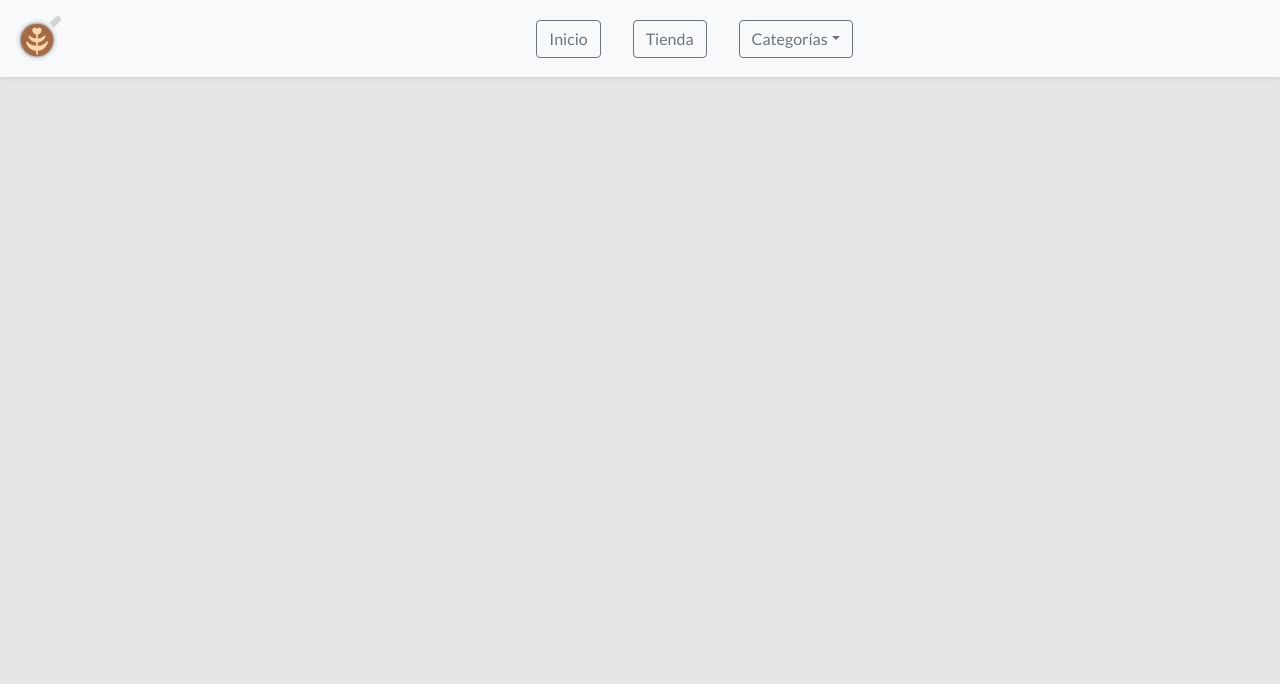
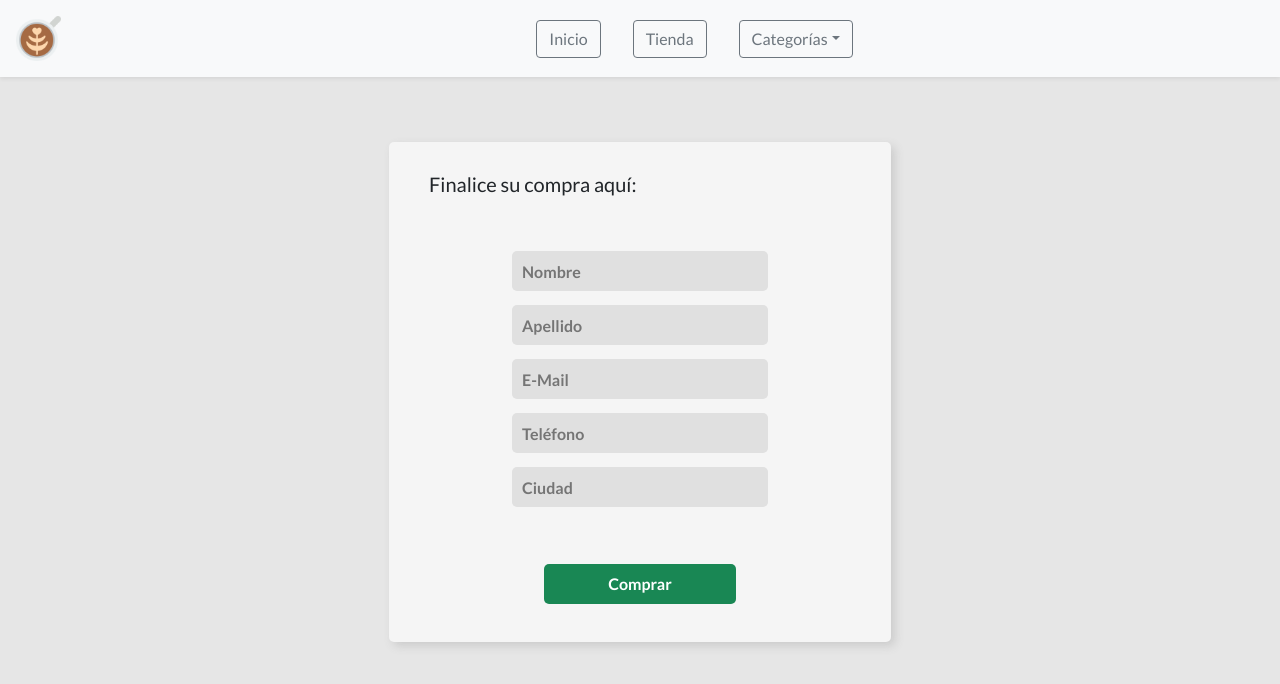
Before and after one commit to octaviosancho-dev/coffee-shop-react, a React (Create React App) app: page /order in a window 1280 px wide. Shown: the top 684 px of the page. Built offline with nearby package versions, Linux system fonts and the light colour scheme.

Commit message:
post-firestore

```diff
--- a/src/App.jsx
+++ b/src/App.jsx
@@ -4,11 +4,11 @@ import NavBar from './components/Layout/NavBar';
 import ItemListContainer from './components/ItemListContainer/ItemListContainer';
 import ItemDetailContainer from './components/ItemDetailContainer/ItemDetailContainer';
 import Cart from './components/Cart/Cart'
+import OrderForm from './components/Cart/Order';
 // Routing
 import { BrowserRouter, Routes, Route } from 'react-router-dom';
 // Context
 import { ItemsProvider } from './components/Context/CartContext';
-
 
 function App() {
 
@@ -22,6 +22,7 @@ function App() {
         <Route path='/item/:id' element={<ItemDetailContainer/>}/>
         <Route path='/categories/:categoryid' element={<ItemListContainer/>}/>
         <Route path='/cart' element={<Cart/>}/>
+        <Route path='/order' element={<OrderForm/>}/>
       </Routes>
     </BrowserRouter>
   </ItemsProvider>
--- a/src/assets/css/App.css
+++ b/src/assets/css/App.css
@@ -202,3 +202,69 @@ body {
   height: 1px;
   margin: 0 auto;
 }
+
+.boxOrder {
+  display: flex;
+  flex-flow: column wrap;
+  align-items: center;
+  justify-content: flex-start;
+  border: none;
+  border-radius: 5px;
+  margin: 15px;
+  padding: 20px;
+  background-color: rgb(245, 245, 245);
+  box-shadow: 4px 4px 10px rgba(92, 92, 92, 0.192);
+  width: 50%;
+  min-width: 250px;
+  min-height: 500px;
+}
+.boxOrder > h5 {
+  align-self: flex-start;
+  margin-top: 10px;
+  margin-left: 20px;
+}
+.orderForm {
+  display: flex;
+  flex-flow: column wrap;
+  justify-content: center;
+  margin-top: 40px;
+}
+.orderForm > input {
+  border: none;
+  background-color: rgb(224, 224, 224);
+  height: 40px;
+  width: 20vw;
+  min-width: 150px;
+  margin: 7px;
+  border-radius: 5px;
+  padding: 10px;
+  align-self: center;
+}
+.orderForm > button {
+  background-color: #198754;
+  margin-top: 50px;
+  width: 15vw;
+  min-width: 100px;
+}
+.successContainer {
+  display: flex;
+  flex-flow: column wrap;
+  align-items: center;
+}
+.successMsg {
+  background-color: #1987542d;
+  color: #247a52;
+  padding: 10px;
+  border-radius: 5px;
+  margin-top: 20px;
+}
+.successMsg > h5 {
+  font-size: 15px;
+  font-weight: 700;
+}
+.cartButton {
+  max-width: 75vw;
+  margin: 0 auto;
+  display: flex;
+  justify-content: flex-end;
+}
--- a/src/components/Cart/Cart.jsx
+++ b/src/components/Cart/Cart.jsx
@@ -18,7 +18,9 @@ const Cart = () => {
 
   return (
     <Fragment>
-      {loading ? (<Spinner/>) : <div className='itemContainer justify-content-start'>
+      {loading ? (<Spinner/>) :
+      <>
+        <div className='itemContainer justify-content-start'>
           <div><h1>Su Compra:</h1></div>
           <div className='boxCart'>
             {items.length !== 0 ?
@@ -63,7 +65,9 @@ const Cart = () => {
             <img src={cartMug} alt="cart" style={{width: '5vw', maxWidth: '125px'}}/>
             <h1 className='m-0 fs-3'>Total: $ {acum}</h1>
           </div> : null}
-      </div>}
+        </div>
+        <div className='cartButton'><Link to='/order'><button className='buttons' style={{backgroundColor: '#198754'}}>Finalizar Compra</button></Link></div>
+      </>}
     </Fragment>
   );
 };
--- /dev/null
+++ b/src/components/Cart/Order.jsx
@@ -0,0 +1,99 @@
+import React, {Fragment, useState, useContext} from 'react';
+import { ItemsContext } from '../Context/CartContext';
+import SuccessMsg from './SuccessMsg';
+// Firebase - Firestore
+import { collection, addDoc } from 'firebase/firestore';
+import { db } from '../../firebase/firebaseConfig';
+
+
+const OrderForm = () => {
+
+  const {items} = useContext(ItemsContext);
+
+  const initialState = {
+    buyer: {
+      name: '',
+      lastName: '',
+      email: '',
+      phone: '',
+      city: ''
+    },
+    items: [
+      {
+        id: '',
+        title: '',
+        price: ''
+      }
+    ],
+    date: '',
+    total: null
+  }
+
+  const [values, setValues] = useState(initialState);
+
+  // Guardar ID de la orden
+  const [orderID, setOrderID] = useState('');
+
+  const handleOnChange = (e) => {
+    const { value, name } = e.target;
+    setValues( {...values, buyer: {[name]: value}} ); //! cada vez que escribo en el input, me borra las keys anteriores
+    console.log(values);
+  };
+
+  const onSubmit = async (e) => {
+    e.preventDefault();
+
+    const docRef = await addDoc(collection(db, "orders"), {
+      values,
+    });
+    console.log("Document written with ID: ", docRef.id);
+    setOrderID(docRef.id);
+    setValues(initialState);
+  };
+
+  return (
+    <Fragment>
+      <div className='itemContainer'>
+        <div className='boxOrder'>
+          <h5>Finalice su compra aquí:</h5>
+          <form className='orderForm' onSubmit={onSubmit}>
+            <input
+              placeholder='Nombre'
+              name='name'
+              value={values.name}
+              onChange={handleOnChange}
+            />
+            <input
+              placeholder='Apellido'
+              name='lastName'
+              value={values.lastName}
+              onChange={handleOnChange}
+            />
+            <input
+              placeholder='E-Mail'
+              name='email'
+              value={values.email}
+              onChange={handleOnChange}
+            />
+            <input
+              placeholder='Teléfono'
+              name='phone'
+              value={values.phone}
+              onChange={handleOnChange}
+            />
+            <input
+              placeholder='Ciudad'
+              name='city'
+              value={values.city}
+              onChange={handleOnChange}
+            />
+            <button className='buttons mx-auto'>Comprar</button>
+          </form>
+          {orderID && <SuccessMsg orderID={orderID}/>}
+        </div>
+      </div>
+    </Fragment>
+  );
+};
+
+export default OrderForm;
--- /dev/null
+++ b/src/components/Cart/SuccessMsg.jsx
@@ -0,0 +1,17 @@
+import React from 'react';
+import Check from '../../assets/svg/success-check.svg';
+
+const SuccessMsg = ({orderID}) => {
+  return (
+    <div className='successContainer'>
+      <div className='successMsg'>
+        <h5>Gracias por su compra! Su número de Orden es: {orderID}</h5>
+      </div>
+      <div>
+        <img src={Check} alt="check-icon" style={{width: 40, margin: 10}}/>
+      </div>
+    </div>
+  );
+}
+
+export default SuccessMsg;
--- a/src/components/ItemDetailContainer/ItemDetail.jsx
+++ b/src/components/ItemDetailContainer/ItemDetail.jsx
@@ -29,7 +29,7 @@ const ItemDetail = ({item}) => {
             <p>{description}</p>
             <div className='d-flex flex-row align-items-center justify-content-around'>
               <h2 className='alert-success p-2 w-25 text-center border border-0 rounded my-4 text-nowrap' style={{minWidth: 100}}>$ {price}</h2>
-              <p className='text-muted p-2 my-4'>Solo quedan {stock} unidades!</p>
+              <p className='text-muted p-2 my-4'>Quedan {stock} unidades!</p>
             </div>
             <div className='d-flex flex-row nowrap gap-2 justify-content-center align-items-end'>
               <Link className={ isInCart(id) ? ('') : ('w-100') } to='/cart'>
--- a/src/components/ItemDetailContainer/ItemDetailContainer.jsx
+++ b/src/components/ItemDetailContainer/ItemDetailContainer.jsx
@@ -4,7 +4,7 @@ import ItemDetail from './ItemDetail';
 import Spinner from '../Layout/Spinner';
 
 // Firebase - Firestore
-import { collection, query, getDocs, where } from 'firebase/firestore';
+import { collection, query, getDocs, where, documentId } from 'firebase/firestore';
 import { db } from '../../firebase/firebaseConfig';
 
 const ItemDetailContainer = () => {
@@ -17,7 +17,7 @@ const ItemDetailContainer = () => {
   useEffect( () => {
 
     const getItem = async (idParam) => {
-      const q = query(collection(db, 'products'), where('id', '==', parseInt(idParam)));
+      const q = query(collection(db, 'products'), where('id', '==', parseInt(idParam))); //td documentId()
       const docs = [];
       const querySnapshot = await getDocs(q);
 
```
Also changed, not shown: src/assets/svg/success-check.svg (added). Lines whose indentation alone changed are shown as unchanged.
